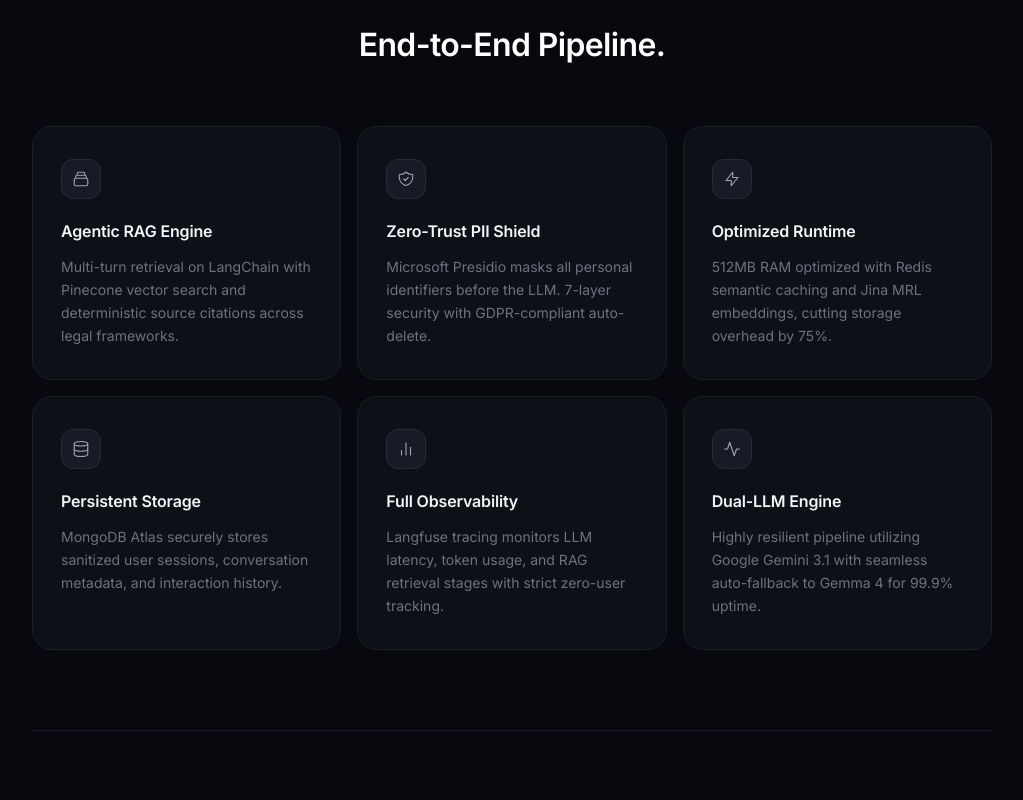
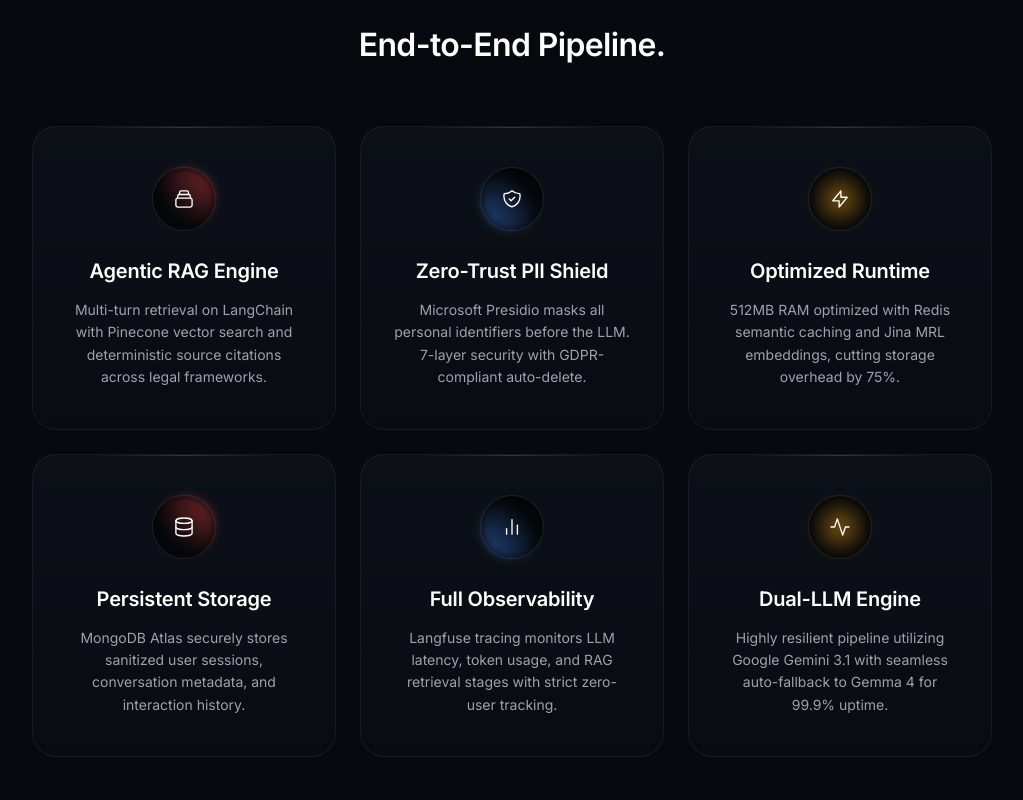
Before and after one commit to Ambuj123-lab/Citizen-Safety-AI-Assistant, a React app in the folder frontend/: page /login in a window 1280 px wide. Shown: the part 760-1560 px from the top of the page, without its empty margins (128-1151 px from the left). Built offline with nearby package versions, Linux system fonts and the light colour scheme; no server answers; the HTML template or start-up script is replaced by a standard one.

Commit message:
style: Upgrade capabilities cards to premium glassmorphism format with dynamic neon orbs and interactive hover borders

```diff
--- a/frontend/src/pages/Login.jsx
+++ b/frontend/src/pages/Login.jsx
@@ -291,50 +291,80 @@
                     </div>
 
                     {/* ── CARDS GRID ── */}
-                    <div className="grid grid-cols-1 md:grid-cols-3 gap-4">
-                        {features.map((f, i) => (
+                    <div className="grid grid-cols-1 md:grid-cols-3 gap-6">
+                        {features.map((f, i) => {
+                            // High-end glowing gradients for the interior orbs
+                            const glowColors = [
+                                'radial-gradient(circle at top right, rgba(239, 68, 68, 0.6) 0%, transparent 70%)', // Redish
+                                'radial-gradient(circle at bottom left, rgba(59, 130, 246, 0.6) 0%, transparent 70%)', // Blueish
+                                'radial-gradient(circle at center, rgba(245, 158, 11, 0.5) 0%, transparent 70%)' // Amber
+                            ];
+
+                            return (
                             <div key={i} style={{
-                                background: '#0D1117',
-                                border: '1px solid #1B1F2A',
-                                borderRadius: '20px',
-                                padding: '32px 28px',
+                                background: 'linear-gradient(180deg, rgba(22, 27, 38, 0.4) 0%, rgba(10, 13, 18, 0.8) 100%)',
+                                border: '1px solid rgba(255,255,255,0.06)',
+                                borderRadius: '24px',
+                                padding: '40px 32px',
                                 display: 'flex',
                                 flexDirection: 'column',
-                                gap: '0',
-                                transition: 'border-color 0.3s, background 0.3s',
-                                cursor: 'default',
+                                alignItems: 'center',
+                                textAlign: 'center',
+                                transition: 'all 0.4s cubic-bezier(0.4, 0, 0.2, 1)',
+                                cursor: 'pointer',
+                                position: 'relative',
+                                overflow: 'hidden'
                             }}
                             onMouseOver={e => {
-                                e.currentTarget.style.borderColor = '#2D3348';
-                                e.currentTarget.style.background = '#111827';
+                                e.currentTarget.style.borderColor = 'rgba(255,255,255,0.6)';
+                                e.currentTarget.style.boxShadow = '0 0 24px rgba(255,255,255,0.05), inset 0 0 20px rgba(255,255,255,0.02)';
+                                e.currentTarget.style.transform = 'translateY(-4px)';
                             }}
                             onMouseOut={e => {
-                                e.currentTarget.style.borderColor = '#1B1F2A';
-                                e.currentTarget.style.background = '#0D1117';
+                                e.currentTarget.style.borderColor = 'rgba(255,255,255,0.06)';
+                                e.currentTarget.style.boxShadow = 'none';
+                                e.currentTarget.style.transform = 'translateY(0)';
                             }}
+                            onMouseDown={e => e.currentTarget.style.transform = 'scale(0.96)'}
+                            onMouseUp={e => e.currentTarget.style.transform = 'translateY(-4px)'} // reset to hovered state
                             >
-                                {/* Icon Container */}
+                                {/* Top Edge inner highlight line */}
+                                <div style={{ position: 'absolute', top: 0, left: '20%', right: '20%', height: '1px', background: 'radial-gradient(circle, rgba(255,255,255,0.15) 0%, transparent 100%)' }} />
+
+                                {/* Glowing Orb Icon Container */}
                                 <div style={{
-                                    width: '40px', height: '40px', borderRadius: '12px',
-                                    background: '#161B26', border: '1px solid #252B3B',
+                                    width: '64px', height: '64px', borderRadius: '50%',
+                                    background: '#05070A',
+                                    border: '1px solid rgba(255,255,255,0.1)',
                                     display: 'flex', alignItems: 'center', justifyContent: 'center',
-                                    color: '#9CA3AF', marginBottom: '20px', flexShrink: 0
+                                    color: '#fff', marginBottom: '24px', flexShrink: 0,
+                                    position: 'relative',
+                                    boxShadow: 'inset 0 4px 10px rgba(0,0,0,0.5)'
                                 }}>
-                                    {f.icon}
+                                    {/* Inner Color Glow */}
+                                    <div style={{
+                                        position: 'absolute', inset: 0, borderRadius: '50%',
+                                        background: glowColors[i % 3], opacity: 0.9, mixBlendMode: 'screen',
+                                        filter: 'blur(4px)'
+                                    }} />
+                                    <div style={{ position: 'relative', zIndex: 2 }}>
+                                        {/* Inject larger size to standard icon */}
+                                        <div style={{ transform: 'scale(1.2)' }}>{f.icon}</div>
+                                    </div>
                                 </div>
 
                                 {/* Title */}
                                 <h3 style={{
-                                    fontSize: '16px', fontWeight: 600, color: '#F3F4F6',
-                                    marginBottom: '10px', letterSpacing: '-0.01em'
+                                    fontSize: '20px', fontWeight: 600, color: '#fff',
+                                    marginBottom: '12px', letterSpacing: '-0.01em'
                                 }}>{f.title}</h3>
 
                                 {/* Description */}
                                 <p style={{
-                                    fontSize: '14px', color: '#6B7280', lineHeight: 1.65, margin: 0
+                                    fontSize: '14px', color: '#9CA3AF', lineHeight: 1.6, margin: 0
                                 }}>{f.desc}</p>
                             </div>
-                        ))}
+                        )})}
                     </div>
                 </div>
             </section>
```
